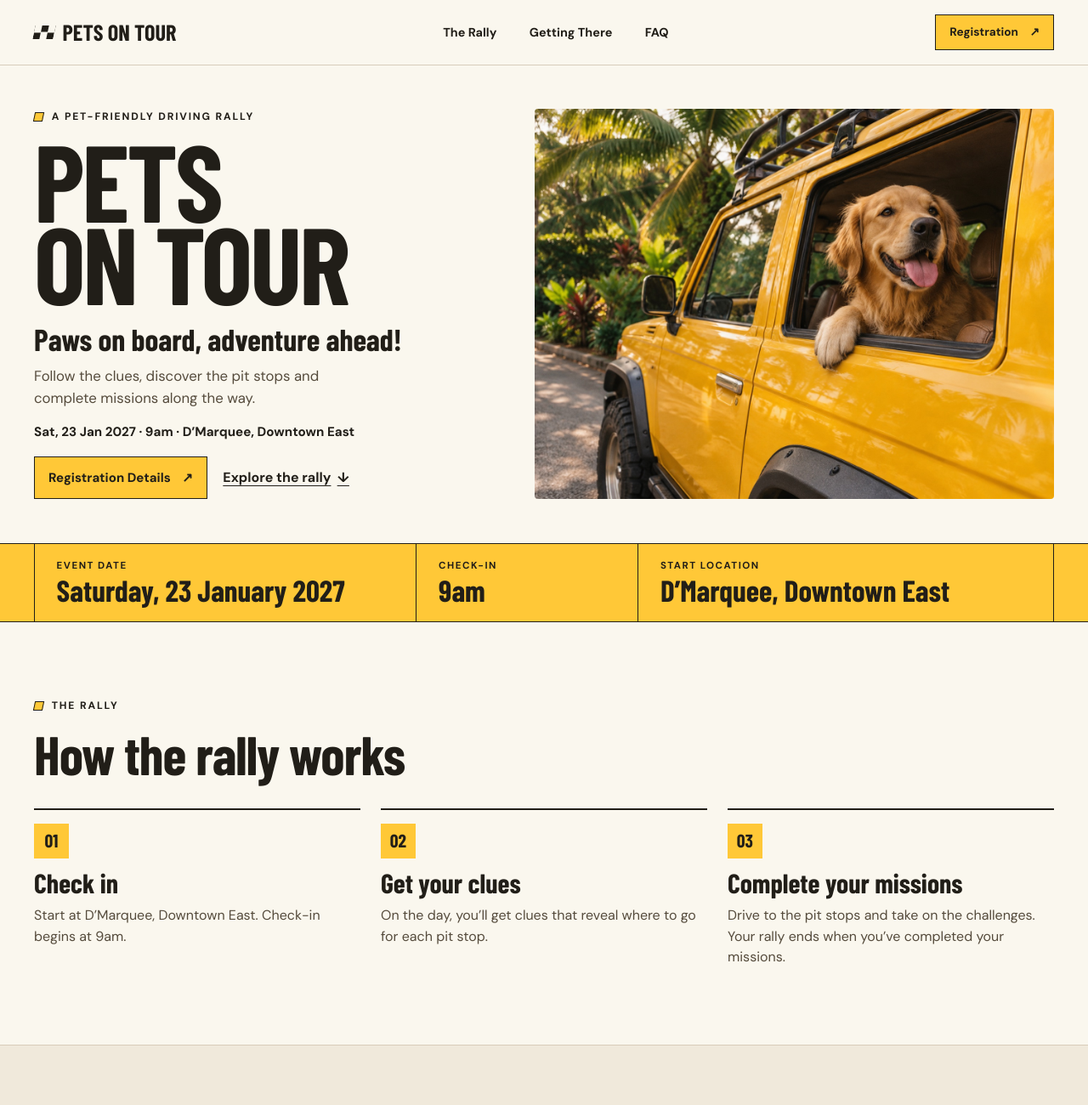
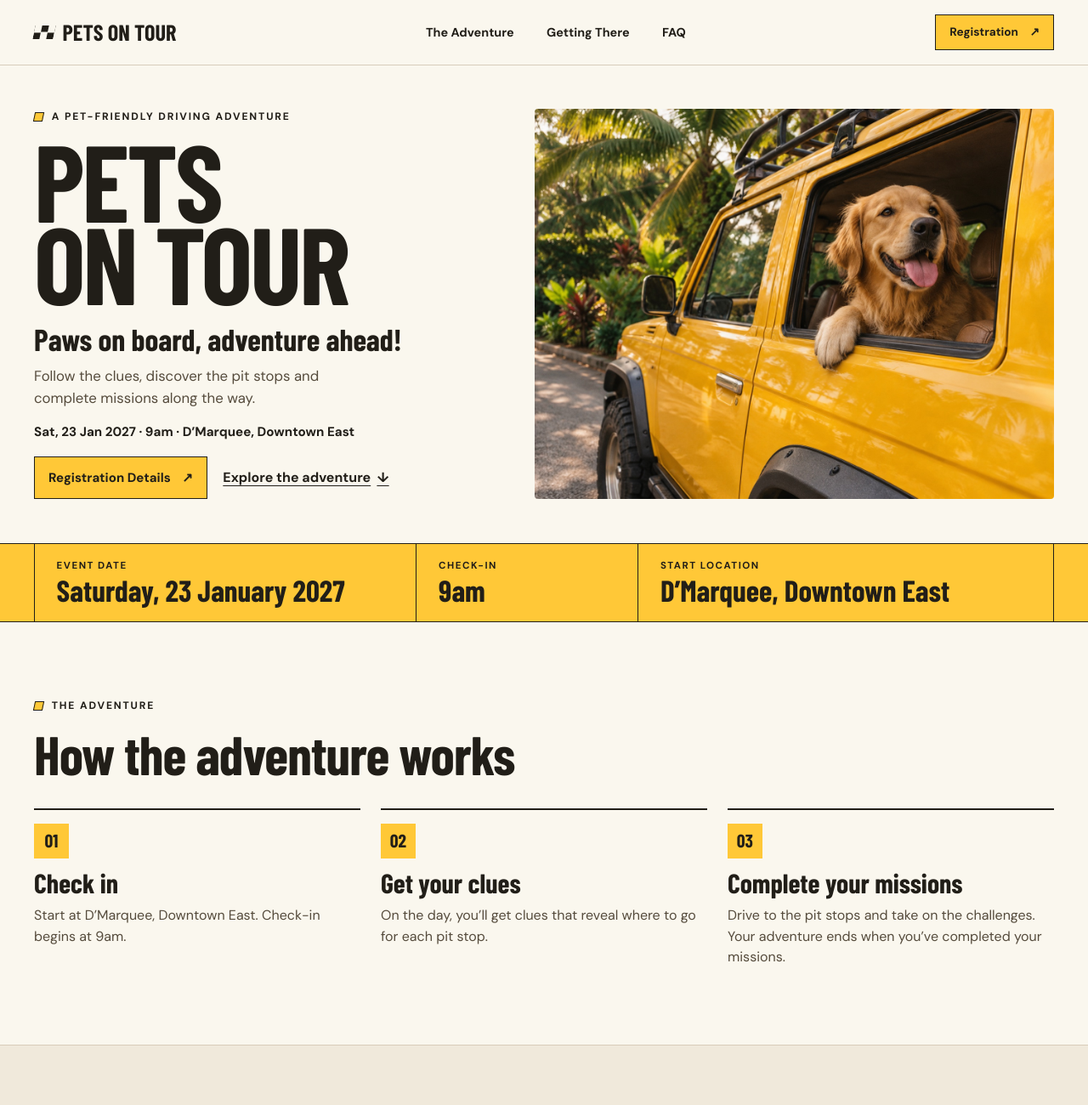
Before and after one commit to Arksow/petontour-website, a plain HTML site: page index.html in a window 1280 px wide. Shown: the top 1300 px of the page at 85% size. Drawn offline with nearby package versions, Linux system fonts and the light colour scheme; a web font is replaced by a local one.

Commit message:
Use adventure throughout the website copy
(cherry picked from commit 4656c3c8d367362ee028db6e4d16a1c084c57a81)

```diff
--- a/index.html
+++ b/index.html
@@ -3,7 +3,7 @@
 <head>
   <meta charset="utf-8">
   <meta name="viewport" content="width=device-width, initial-scale=1">
-  <meta name="description" content="Pets On Tour is a pet-friendly driving rally on Saturday, 23 January 2027. Check in at 9am at D’Marquee, Downtown East.">
+  <meta name="description" content="Pets On Tour is a pet-friendly driving adventure on Saturday, 23 January 2027. Check in at 9am at D’Marquee, Downtown East.">
   <meta name="theme-color" content="#faf7ee">
   <title>Pets On Tour | 23 January 2027</title>
   <link rel="stylesheet" href="styles.css">
@@ -14,7 +14,7 @@
     <div class="container header-inner">
       <a class="wordmark" href="#top"><span class="checker" aria-hidden="true"></span> Pets On Tour</a>
       <nav aria-label="Main navigation">
-        <a href="#rally">The Rally</a>
+        <a href="#rally">The Adventure</a>
         <a href="#arrival">Getting There</a>
         <a href="#faq">FAQ</a>
       </nav>
@@ -25,14 +25,14 @@
   <main id="main" tabindex="-1">
     <section class="hero container" aria-labelledby="event-title">
       <div class="hero-content">
-        <p class="eyebrow"><span aria-hidden="true"></span> A pet-friendly driving rally</p>
+        <p class="eyebrow"><span aria-hidden="true"></span> A pet-friendly driving adventure</p>
         <h1 id="event-title">Pets<span> On Tour</span></h1>
         <p class="tagline">Paws on board, adventure ahead!</p>
         <p class="intro">Follow the clues, discover the pit stops and complete missions along the way.</p>
         <p class="hero-date"><time datetime="2027-01-23">Sat, 23 Jan 2027</time> · 9am · D’Marquee, Downtown East</p>
         <div class="hero-actions">
           <a class="button" href="#registration">Registration Details <span aria-hidden="true">↗</span></a>
-          <a class="text-link" href="#rally">Explore the rally <span aria-hidden="true">↓</span></a>
+          <a class="text-link" href="#rally">Explore the adventure <span aria-hidden="true">↓</span></a>
         </div>
       </div>
       <img class="hero-image" src="assets/rally-hero.jpg" width="1440" height="1080" alt="A golden retriever peeks out of a yellow four-wheel drive beside tropical greenery." fetchpriority="high">
@@ -48,13 +48,13 @@
 
     <section id="rally" class="section container" aria-labelledby="rally-title">
       <div class="section-intro">
-        <p class="eyebrow"><span aria-hidden="true"></span> The rally</p>
-        <h2 id="rally-title">How the rally works</h2>
+        <p class="eyebrow"><span aria-hidden="true"></span> The adventure</p>
+        <h2 id="rally-title">How the adventure works</h2>
       </div>
       <ol class="steps">
         <li><span class="step-number" aria-hidden="true">01</span><h3>Check in</h3><p>Start at D’Marquee, Downtown East. Check-in begins at 9am.</p></li>
         <li><span class="step-number" aria-hidden="true">02</span><h3>Get your clues</h3><p>On the day, you’ll get clues that reveal where to go for each pit stop.</p></li>
-        <li><span class="step-number" aria-hidden="true">03</span><h3>Complete your missions</h3><p>Drive to the pit stops and take on the challenges. Your rally ends when you’ve completed your missions.</p></li>
+        <li><span class="step-number" aria-hidden="true">03</span><h3>Complete your missions</h3><p>Drive to the pit stops and take on the challenges. Your adventure ends when you’ve completed your missions.</p></li>
       </ol>
     </section>
 
@@ -89,7 +89,7 @@
         <a class="text-link" href="https://www.google.com/maps/search/?api=1&amp;query=D%27Marquee+Downtown+East+Singapore">Find D’Marquee on Google Maps <span aria-hidden="true">↗</span></a>
       </section>
       <section id="faq" class="faq" aria-labelledby="faq-title">
-        <h2 id="faq-title">Rally FAQs</h2>
+        <h2 id="faq-title">Adventure FAQs</h2>
         <details>
           <summary>Who gets first access to registration?</summary>
           <p>Members of the Automobile Association of Singapore (AAS) get first access. Guest registration details are pending.</p>
@@ -99,8 +99,8 @@
           <p>You’ll receive clues that reveal the pit stops on event day.</p>
         </details>
         <details>
-          <summary>What time does the rally end?</summary>
-          <p>Your rally ends when you complete your missions. Check-in starts at 9am.</p>
+          <summary>What time does the adventure end?</summary>
+          <p>Your adventure ends when you complete your missions. Check-in starts at 9am.</p>
         </details>
       </section>
     </div>
```
